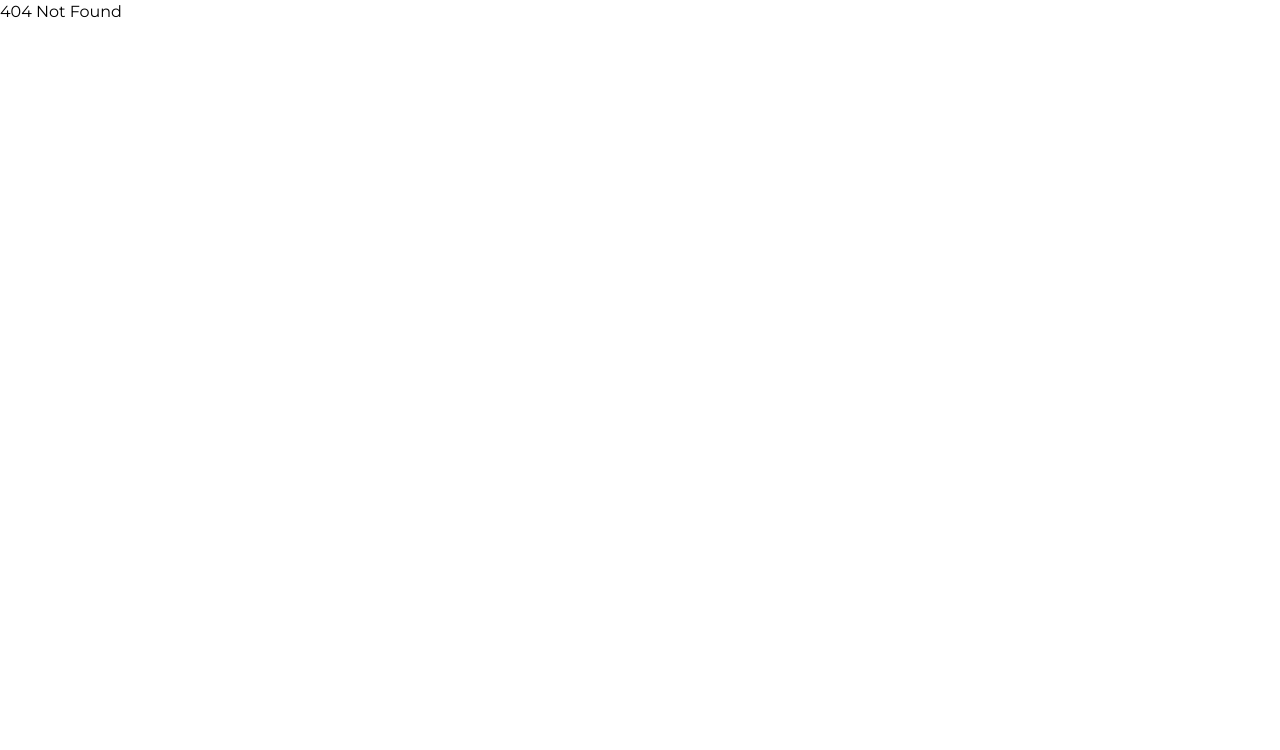
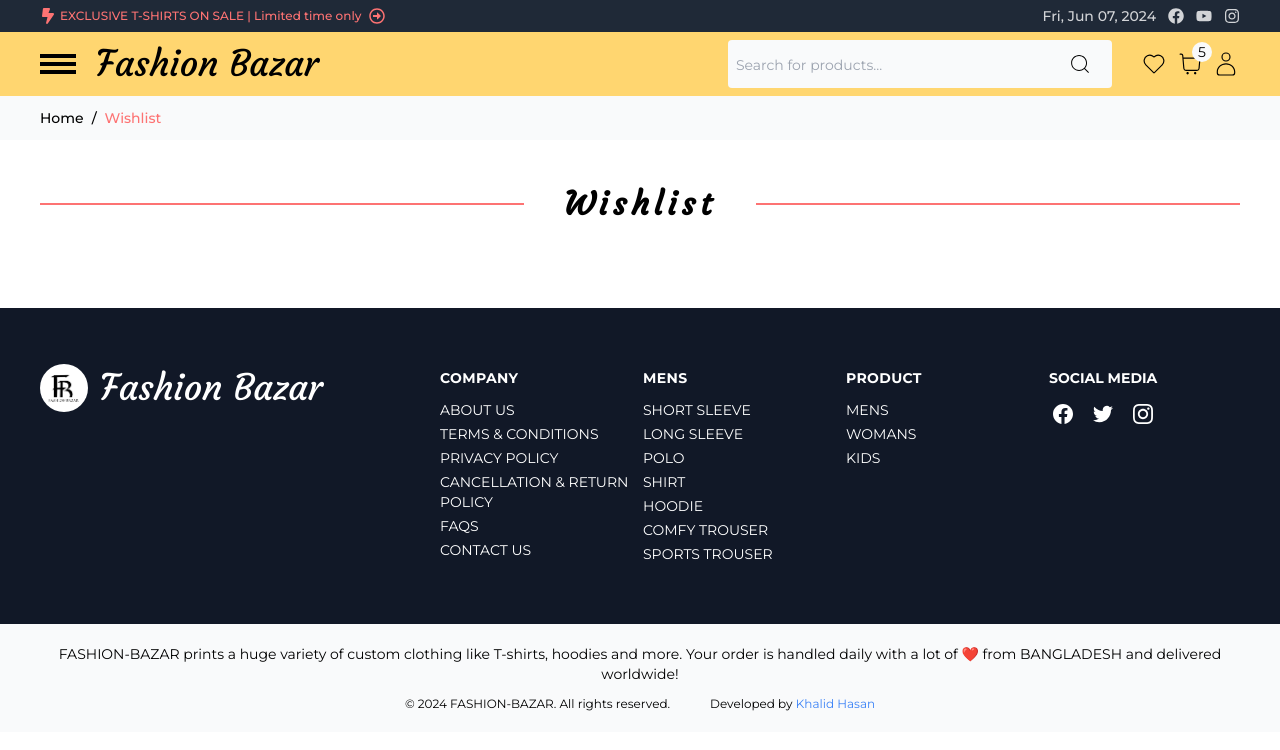
Before and after one commit to ThisIsKhalid/e-shop, a React (Vite) app: page /wishlist in a window 1280 px wide. Before the commit this address had no page. Shown: the top 750 px of the page. Built offline with nearby package versions, Linux system fonts and the light colour scheme.

Commit message:
added wishlist section

```diff
--- /dev/null
+++ b/src/component/ui/BreadCrumb/BreadCrumb.tsx
@@ -0,0 +1,42 @@
+import React from "react";
+import { Link, useLocation } from "react-router-dom";
+
+interface BreadCrumbProps {
+  className?: string;
+}
+
+const BreadCrumb: React.FC<BreadCrumbProps> = ({ className = "" }) => {
+  const location = useLocation();
+  const pathSegments = location.pathname.split("/").filter(Boolean);
+//   console.log(pathSegments);
+
+  const breadcrumbLinks = pathSegments.map((segment, index) => {
+    const href = "/" + pathSegments.slice(0, index + 1).join("/");
+    const isLast = index === pathSegments.length - 1;
+
+    return (
+      <React.Fragment key={index}>
+        <li>
+          <Link to={href} className={isLast ? "text-primary" : ""}>
+            {segment}
+          </Link>
+        </li>
+        {index < pathSegments.length - 1 && <span>/</span>}
+      </React.Fragment>
+    );
+  });
+
+  return (
+    <div className={`text-sm font-medium breadcrumbs capitalize ${className}`}>
+      <ul className="flex gap-2">
+        <li>
+          <Link to="/">Home</Link>
+        </li>
+        {pathSegments.length > 0 && <span>/</span>}
+        {breadcrumbLinks}
+      </ul>
+    </div>
+  );
+};
+
+export default BreadCrumb;
--- /dev/null
+++ b/src/component/ui/PageHeading/PageHeading.tsx
@@ -0,0 +1,13 @@
+interface PageHeadingProps {
+  title: string;
+}
+
+export default function PageHeading({ title }: PageHeadingProps) {
+  return (
+    <div className="flex items-center gap-x-5 md:gap-x-10">
+      <div className="bg-primary h-[0.15rem] w-full" />
+      <h1 className="page_heading">{title}</h1>
+      <div className="bg-primary h-[0.15rem] w-full" />
+    </div>
+  );
+}
--- a/src/component/view/Header/Header.tsx
+++ b/src/component/view/Header/Header.tsx
@@ -95,7 +95,9 @@
               <CiSearch className="absolute top-1/2 -translate-y-1/2 right-5 text-2xl" />
             </div>
 
-            <CiHeart className="w-6 md:w-7 h-6 md:h-7 cursor-pointer ml-0 md:ml-5" />
+            <Link to="/wishlist">
+              <CiHeart className="w-6 md:w-7 h-6 md:h-7 cursor-pointer ml-0 md:ml-5" />
+            </Link>
             <div className="relative">
               <CiShoppingCart className="w-6 md:w-7 h-6 md:h-7 cursor-pointer" />
               <span className="absolute -top-2 -right-2 bg-gray-50 rounded-full h-5 w-5 text-center text-sm">
@@ -156,17 +158,3 @@
 };
 
 export default Header;
-
-//  <Form<FormValues> onSubmit={onSubmit}>
-//    {({ register, formState: { errors } }) => (
-//      <div>
-//        <Input
-//          {...register("searchInfo", {
-//            required: "This field is required",
-//          })}
-//          error={errors.searchInfo?.message}
-//        />
-//        <Input type="submit" />
-//      </div>
-//    )}
-//  </Form>;
--- a/src/index.css
+++ b/src/index.css
@@ -7,8 +7,6 @@
 html {
   scroll-behavior: smooth;
 }
-
-
 
 body {
   font-family: "Montserrat", sans-serif;
@@ -22,9 +20,16 @@
   height: 100%;
 }
 
-
 .logo {
   font-family: "Courgette", cursive;
+}
+
+.page_heading {
+  font-family: "Courgette", cursive;
+  font-size: 2rem;
+  font-weight: 600;
+  text-align: center;
+  letter-spacing: 0.3rem;
 }
 
 .signinbg {
--- /dev/null
+++ b/src/pages/Wishlist/Wishlist.tsx
@@ -0,0 +1,26 @@
+import BreadCrumb from "../../component/ui/BreadCrumb/BreadCrumb";
+import PageHeading from "../../component/ui/PageHeading/PageHeading";
+
+export default function Wishlist() {
+  return (
+    <section className="md:pt-24 pt-20">
+      <div className="py-3 bg-gray-50 px-5 md:px-10">
+        <BreadCrumb />
+      </div>
+
+      {/* <div>
+        <h1 className="text-2xl font-semibold text-center mt-10">
+          Your Wishlist is Empty
+        </h1>
+        <p className="text-center text-gray-500 mt-3">
+          Add items to your wishlist to buy them later or share with your
+          friends.
+        </p>
+      </div> */}
+
+      <div className="my-5 md:my-10 mx-5 md:mx-10">
+          <PageHeading title="Wishlist" />
+      </div>
+    </section>
+  );
+}
```
Also changed, not shown: src/routes/Router.tsx (+6 -1 lines).
